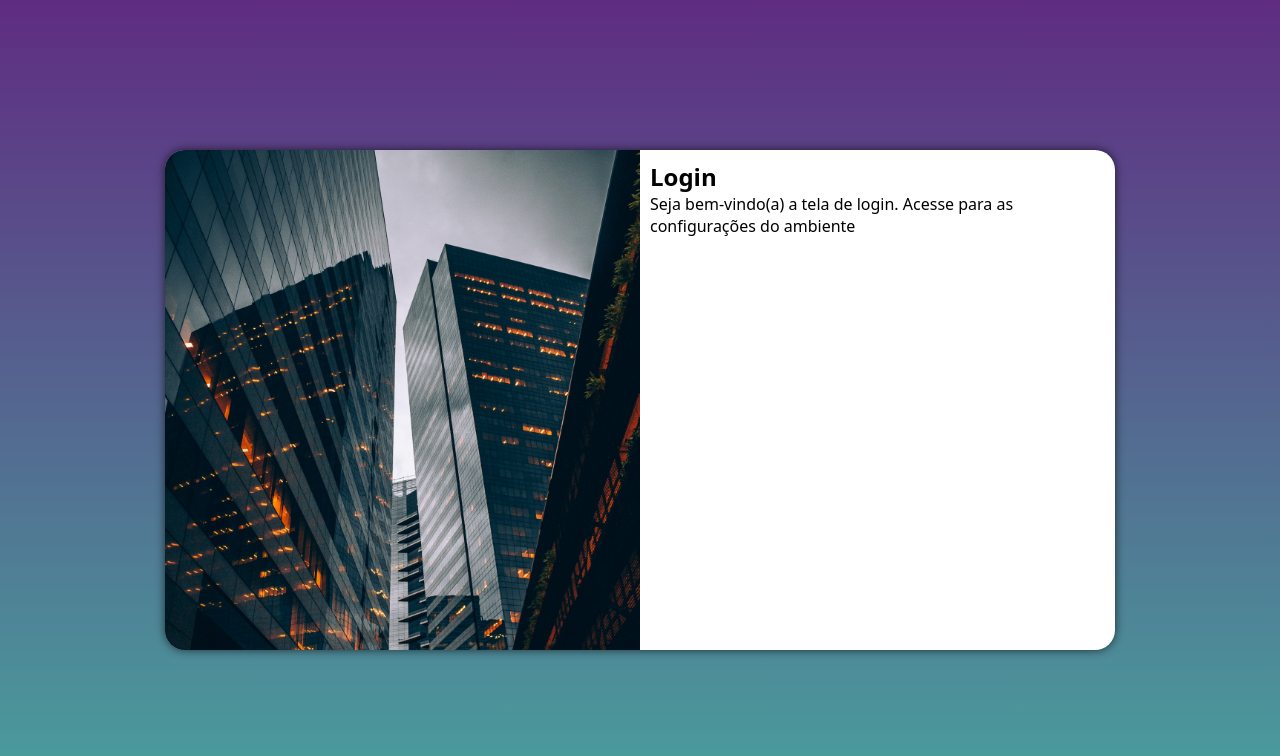
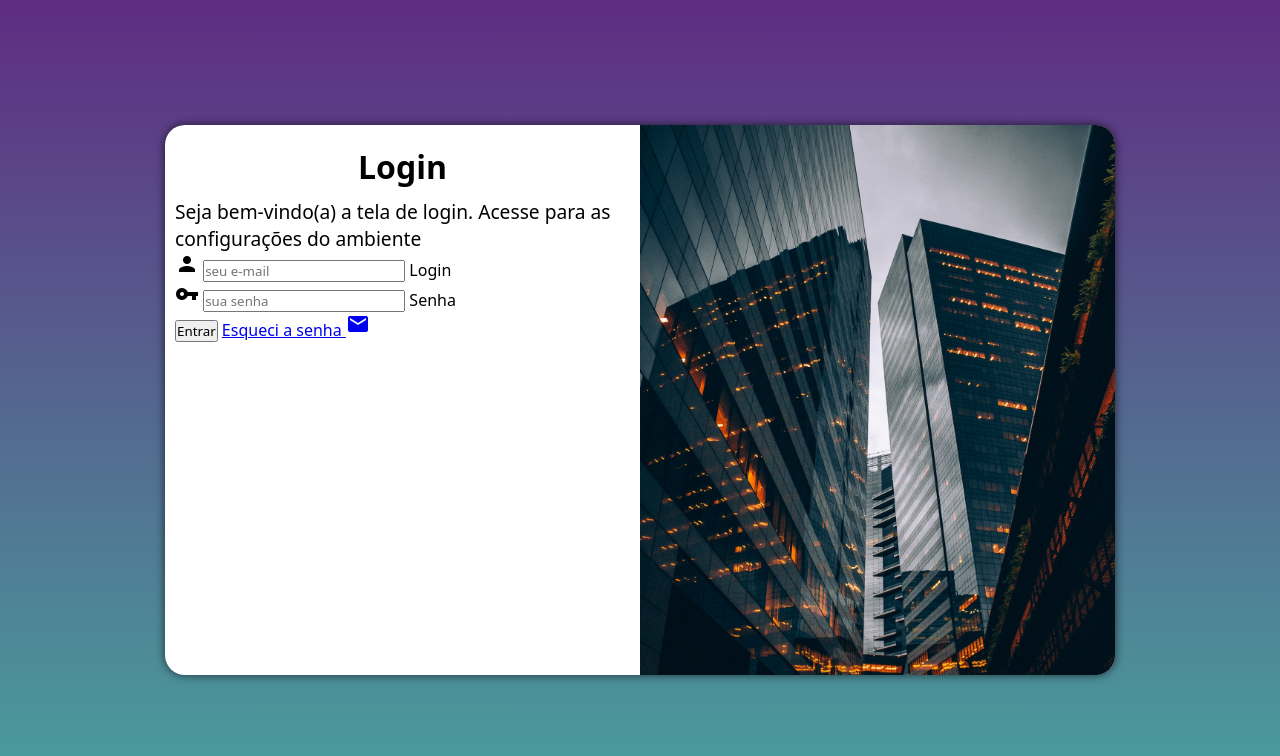
Before and after one commit to GideaoPereira/projeto-login, a plain HTML site: page index.html in a window 1280 px wide. Drawn offline with Linux system fonts and the light colour scheme.

Commit message:
atualizando formulario login

```diff
--- a/estilos/media-query.css
+++ b/estilos/media-query.css
@@ -38,12 +38,22 @@
     }
 
     section#login > div#imagem {
-        float: left;
+        float: right;
         width: 50%;
         height: 100%;
     }
+
     section#login > div#formulario {
-        float: right;
+        float: left;
         width: 50%;
     }
+
+    div#formulario > h1 {
+        font-size: 2em;
+        margin-bottom: 10px;
+    }
+
+    div#formulario > p {
+        font-size: 1.2em;
+    }
 }
--- a/estilos/style.css
+++ b/estilos/style.css
@@ -34,8 +34,8 @@ section#login {
     overflow: hidden;
 
    background-color: white;
-   width: 250px;
-   height: 500px;
+   width: 270px;
+   height: 550px;
    border-radius: 20px;
    box-shadow: 0px 0px 10px rgba(0, 0, 0, 0.664);
 
@@ -55,3 +55,12 @@ section#login > div#formulario {
     display: block;
     padding: 10px;
 }
+
+div#formulario > h1 {
+    text-align: center;
+    margin: 10px;
+}
+
+div#formulario > p {
+    font-size: 0.8em;
+}
--- a/index.html
+++ b/index.html
@@ -4,8 +4,11 @@
     <meta charset="UTF-8">
     <meta name="viewport" content="width=device-width, initial-scale=1.0">
     <title>Login</title>
+    <link href="https://fonts.googleapis.com/icon?family=Material+Icons"rel="stylesheet">
     <link rel="stylesheet" href="estilos/style.css">
     <link rel="stylesheet" href="estilos/media-query.css">
+
+
 </head>
 <body>
 
@@ -18,13 +21,26 @@
 
             <div id="formulario">
                 <h1>Login</h1>
-                <p>Seja bem-vindo(a) a tela de login. Acesse para as configurações do ambiente</p>
-                <form action="login.php" method="post">
+                <p>Seja bem-vindo(a) a tela de login. Acesse para as configurações do ambiente
+                </p>
 
+                <form action="login.php" method="post" autocomplete="on">
+
+                    <div class="campo">
+                        <span class="material-icons">person</span>
+                        <input type="email" name="login" id="ilogin" placeholder="seu e-mail" autocomplete="email" required maxlength="30">
+                        <label for="ilogin">Login</label>
+                    </div>
+
+                    <div class="campo">
+                        <span class="material-icons">vpn_key</span>
+                        <input type="password" name="senha" id="isenha" placeholder="sua senha" autocomplete="current-password" required minlength="8" maxlength="15">
+                        <label for="isenha">Senha</label>
+                    </div>
+                    <input type="submit" value="Entrar">
+                    <a href="esqueci.html">Esqueci a senha <i class="material-icons">mail</i></a>
                 </form>
-
             </div>
-
         </section>
     </main>
 
```
